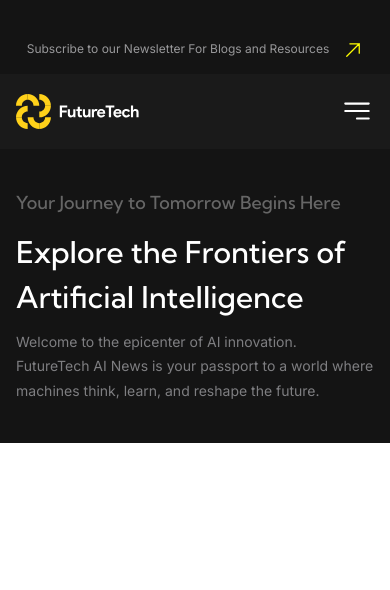
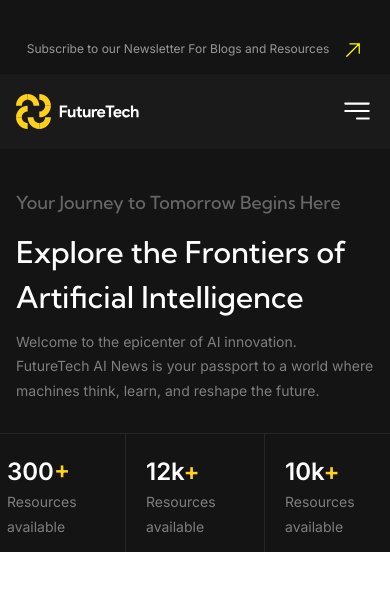
Before and after one commit to devnmarki/future-tech, a React (Vite) app: page / in a window 390 px wide. Shown: the top 590 px of the page. Built offline with nearby package versions, Linux system fonts and the light colour scheme.

Commit message:
feat: create stat component, add stats part of hero section for mobile screen

```diff
--- a/index.html
+++ b/index.html
@@ -2,9 +2,9 @@
 <html lang="en">
     <head>
         <meta charset="UTF-8" />
-        <link rel="icon" type="image/svg+xml" href="/vite.svg" />
+        <link rel="icon" type="image/svg+xml" href="/icons/logo-icon.svg" />
         <meta name="viewport" content="width=device-width, initial-scale=1.0" />
-        <title>Future Tech</title>
+        <title>FutureTech</title>
     </head>
     <body>
         <div id="root"></div>
--- a/src/components/common/HeroSection.tsx
+++ b/src/components/common/HeroSection.tsx
@@ -1,15 +1,15 @@
-import { Header, Text } from "..";
+import { Header, Stat, Text } from "..";
 
 const HeroSection = () => {
   return (
     <section className="w-full bg-black-100">
-      <div className="flex flex-col w-full px-4 items-center py-10">
-        <div className="flex flex-col w-89.5 justify-center gap-y-3.5 lg:w-179.25 2xl:w-223.25">
-          <h1 className="font-kumbh-sans text-black-300 text-[1.125rem] font-medium lg:text-[1.375rem]">
+      <div className="flex flex-col w-full items-center pt-10">
+        <div className="flex flex-col justify-center gap-y-3.5">
+          <h1 className="font-kumbh-sans text-black-800 text-[1.125rem] font-medium lg:text-[1.375rem]">
             Your Journey to Tomorrow Begins Here
           </h1>
 
-          <div className="flex flex-col gap-y-2.5">
+          <div className="flex flex-col gap-y-2.5 mb-7.5 w-89.5 lg:w-179.25 2xl:w-223.25">
             <Header className="text-[1.875rem] lg:text-[3.4375rem] 2xl:text-[4.375rem]">
               Explore the Frontiers of Artificial Intelligence
             </Header>
@@ -26,6 +26,16 @@ const HeroSection = () => {
             </Text>
           </div>
         </div>
+
+        <div className="w-full h-px bg-black-300"></div>
+
+        <div className="flex gap-x-5 h-29.5">
+          <Stat value={300} className="w-24.5 lg:w-50" />
+          <div className="w-px h-full bg-black-300"></div>
+          <Stat value={12000} className="w-24.5 lg:w-50" />
+          <div className="w-px h-full bg-black-300"></div>
+          <Stat value={10000} className="w-24.5 lg:w-50" />
+        </div>
       </div>
     </section>
   );
--- a/src/components/index.ts
+++ b/src/components/index.ts
@@ -8,3 +8,4 @@ export { default as Text } from "./ui/Text";
 
 export { default as MenuItemContainer } from "./ui/nav/MenuItemContainer";
 export { default as Shadow } from "./ui/Shadow";
+export { default as Stat } from "./ui/Stat";
--- /dev/null
+++ b/src/components/ui/Stat.tsx
@@ -0,0 +1,28 @@
+import { Text } from "..";
+
+interface StatProps {
+  value: number;
+  width?: string | number;
+  height?: string | number;
+  className?: string;
+}
+
+const Stat = ({ value, width, height, className }: StatProps) => {
+  return (
+    <div
+      className={`${className} ${width === typeof Number ? `w-[${width}px]` : width} ${height === typeof Number ? `w-[${height}px]` : height} py-5`}
+    >
+      <p className="font-inter font-semibold text-white text-[1.5rem]">
+        {value > 9999
+          ? value.toString().slice(0, 2) + "k"
+          : value || (value > 999 && value < 1000)
+            ? value
+            : value.toString().slice(0, 1) + "k"}
+        <span className="text-yellow">+</span>
+      </p>
+      <Text className="text-[0.875rem]">Resources available</Text>
+    </div>
+  );
+};
+
+export default Stat;
--- a/src/style.css
+++ b/src/style.css
@@ -11,8 +11,9 @@
 
     --color-black-100: #141414;
     --color-black-200: #1a1a1a;
-    --color-black-300: #666666;
+    --color-black-300: #262626;
     --color-black-400: #333333;
+    --color-black-800: #666666;
 
     --color-gray-100: #7e7e81;
     --color-gray-200: #98989a;
```
